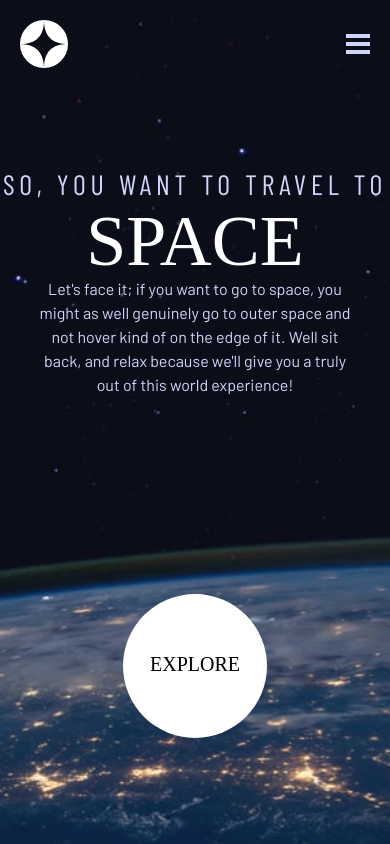
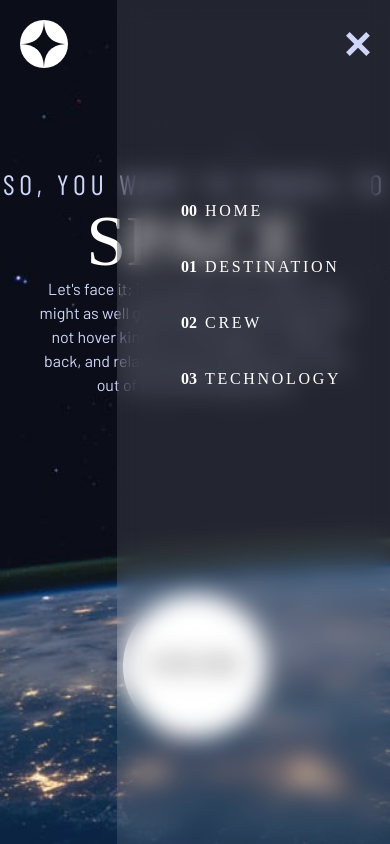
Before and after one commit to jdpena28/space-tourism, a Next.js app: page / in a window 390 px wide. Both pictures are taken after a click on the button 358 px from the left and 44 px from the top of the page. Built offline with nearby package versions, Linux system fonts and the light colour scheme; a web font is replaced by a local one.

Commit message:
Add hamburger menu for mobile

```diff
--- a/src/components/Navbar.tsx
+++ b/src/components/Navbar.tsx
@@ -1,4 +1,4 @@
-import React from "react";
+import React, { useState } from "react";
 import { nanoid } from "nanoid";
 import { useRouter } from "next/router";
 import Image from "next/image";
@@ -19,9 +19,29 @@ const TextLink: React.FC<TextLinkProps> = ({ navCount, navText, navLink }) => {
     </Link>
   );
 };
+const MobileLink: React.FC<TextLinkProps> = ({
+  navCount,
+  navText,
+  navLink,
+}) => {
+  const { pathname } = useRouter();
+  return (
+    // eslint-disable-next-line @next/next/link-passhref
+    <Link href={navLink}>
+      <div
+        className={`cursor-pointer space-x-2   ${
+          pathname.includes(navText.toLowerCase()) ? "border-white" : ""
+        }`}>
+        <span className="font-bold">{navCount}</span>
+        <span className="text-navText font-thin">{navText}</span>
+      </div>
+    </Link>
+  );
+};
 
 const Navbar = () => {
   const { asPath } = useRouter();
+  const [isOpen, setIsOpen] = useState<boolean>(false);
   const data = [
     {
       text: "DESTINATION",
@@ -40,14 +60,58 @@ const Navbar = () => {
     <nav className="fixed top-0 flex w-full items-center justify-between p-5">
       <Image src="/assets/shared/logo.svg" height={48} width={48} />
       {/*  mobile menu */}
+      {isOpen ? (
+        <svg
+          role="button"
+          onClick={() => {
+            setIsOpen(!isOpen);
+          }}
+          className="z-50 cursor-pointer fill-current text-highlight md:hidden"
+          xmlns="http://www.w3.org/2000/svg"
+          width="24"
+          height="24"
+          viewBox="0 0 24 24">
+          <path d="M24 20.188l-8.315-8.209 8.2-8.282-3.697-3.697-8.212 8.318-8.31-8.203-3.666 3.666 8.321 8.24-8.206 8.313 3.666 3.666 8.237-8.318 8.285 8.203z" />
+        </svg>
+      ) : (
         <svg
           className="cursor-pointer fill-current text-highlight md:hidden"
+          role="button"
+          onClick={() => setIsOpen(!isOpen)}
           xmlns="http://www.w3.org/2000/svg"
           width="24"
           height="24"
           viewBox="0 0 24 24">
           <path d="M24 6h-24v-4h24v4zm0 4h-24v4h24v-4zm0 8h-24v4h24v-4z" />
         </svg>
+      )}
+      {isOpen && (
+        <div className="absolute right-0 top-0 z-40 h-screen w-[70%] bg-white/10 backdrop-blur-md">
+          <div className="flex h-[70%] flex-col justify-center gap-y-8 pl-16">
+            <Link href="/">
+              <div
+                className={`cursor-pointer space-x-2 ${
+                  asPath === "/" ? "border-white" : ""
+                }`}>
+                <span className="font-bold">00</span>
+                <span className="text-navText font-thin">HOME</span>
+              </div>
+            </Link>
+            {data.map((item, count) => {
+              return (
+                <MobileLink
+                  key={nanoid()}
+                  isActive={item.link}
+                  navCount={`0${count + 1}`}
+                  navText={item.text}
+                  navLink={item.link}
+                />
+              );
+            })}
+          </div>
+        </div>
+      )}
+      {/* Tablet and Desktop Menu */}
       <div className="absolute  right-0 top-0 z-20  hidden w-max  justify-center gap-x-6 bg-white/10 px-6 backdrop-blur-md md:flex lg:static">
         <div className="absolute top-0 bottom-0 -left-[97%] z-30 m-auto hidden  h-[1px] w-full bg-[#979797] lg:block" />
         <Link href="/">
@@ -64,7 +128,7 @@ const Navbar = () => {
             <TextLink
               key={nanoid()}
               isActive={item.link}
-              navCount={`0${count++}`}
+              navCount={`0${count + 1}`}
               navText={item.text}
               navLink={item.link}
             />
--- a/src/layout/Layout.tsx
+++ b/src/layout/Layout.tsx
@@ -4,7 +4,7 @@ import React from "react";
 
 const Layout: React.FC<LayoutProps> = ({ children, id, className }) => {
   return (
-    <section id={id} className="bg-cover font-primary text-white ">
+    <section id={id} className="z-10 bg-cover font-primary text-white">
       <NextSeo
         title="Space Tourism Website"
         description="Next.js Boilerplate configuration with Eslint, Prettier and Husky"
```
Lines whose indentation alone changed are shown as unchanged.
